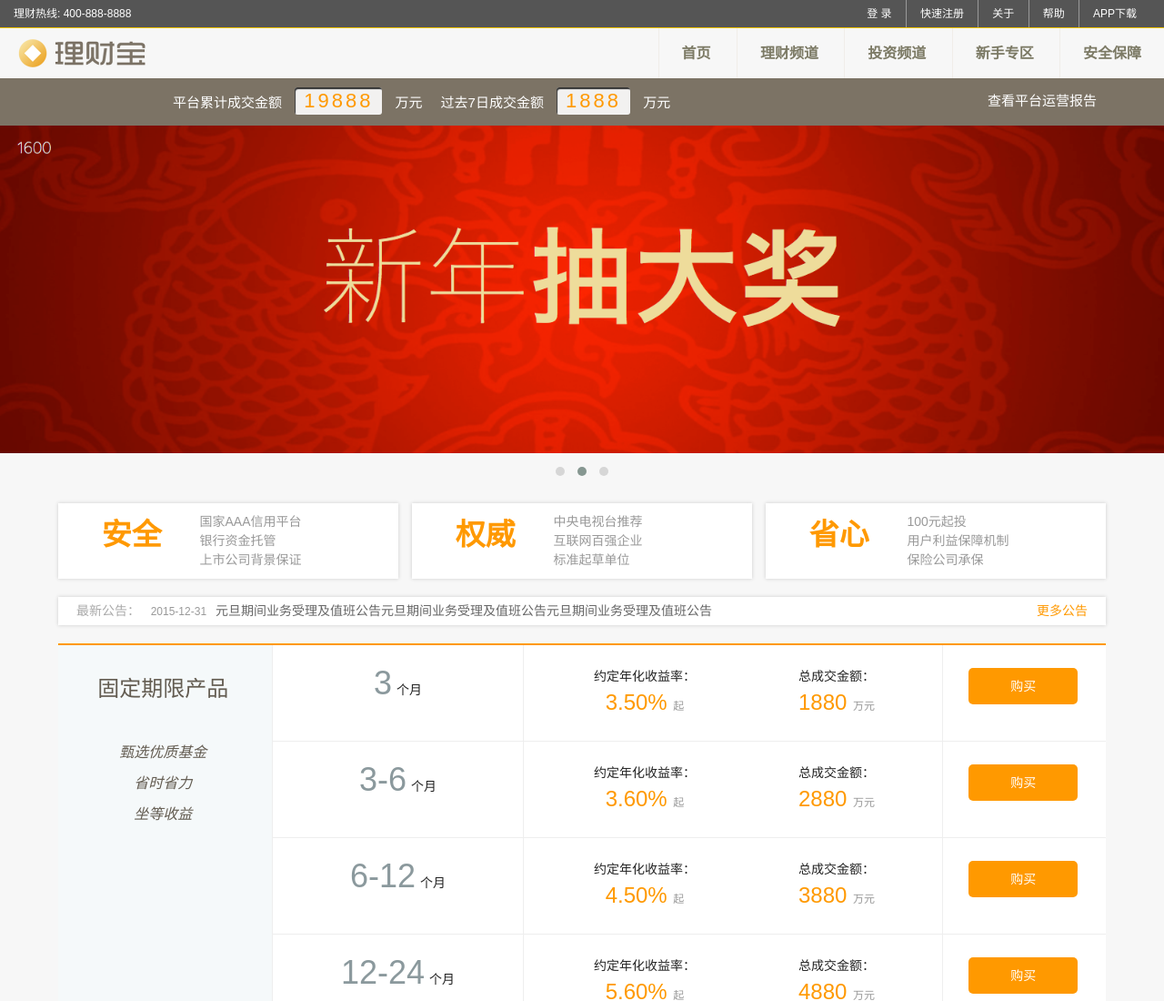
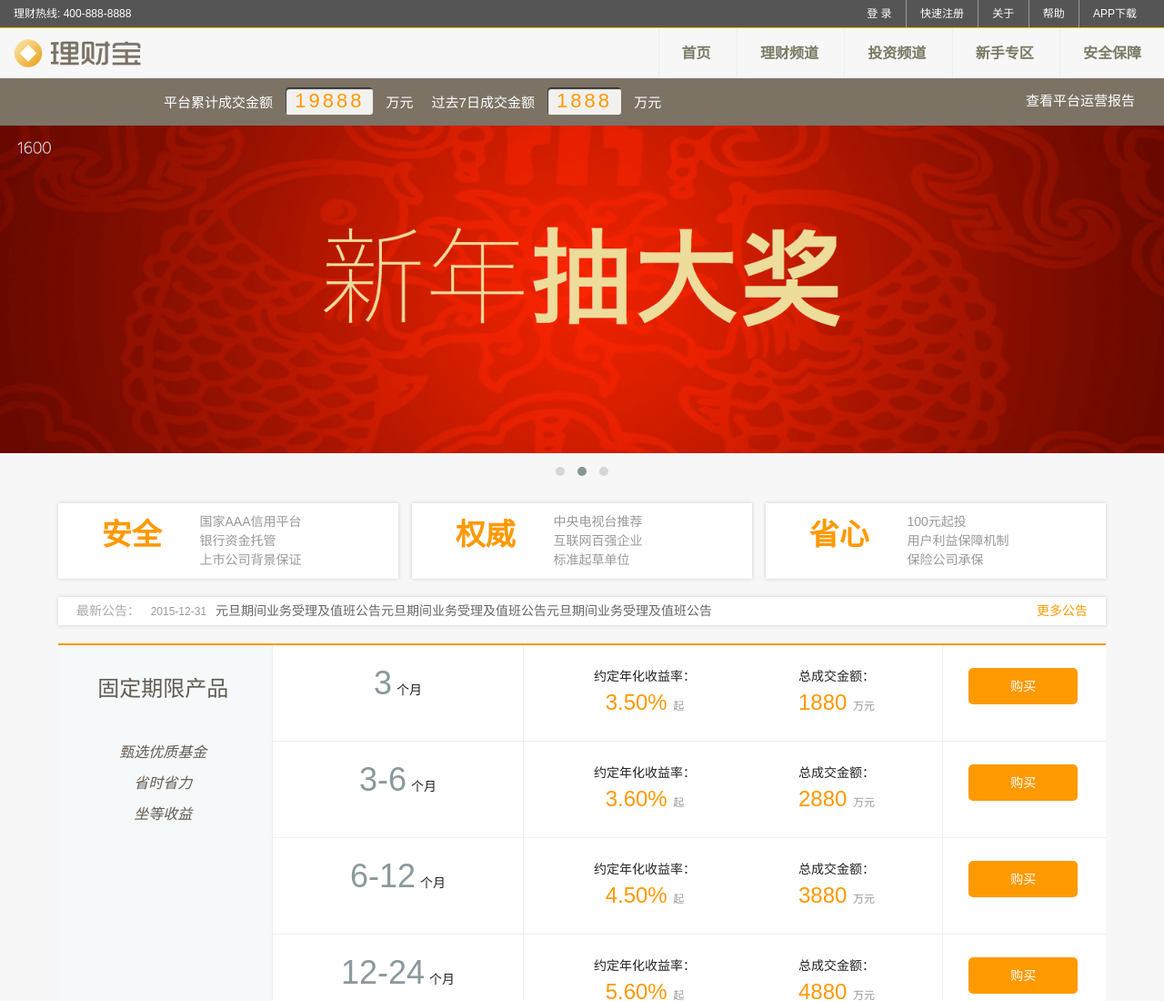
Before and after one commit to AlbertFeng550/ResponsiveWeb, a plain HTML site: page src/index.html in a window 1280 px wide. Shown: the top 1100 px of the page at 91% size. Drawn offline with Linux system fonts and the light colour scheme.

Commit message:
1234554321

```diff
--- a/src/css/main.css
+++ b/src/css/main.css
@@ -173,7 +173,7 @@ header .main{
 
 header .main .brand{
     float: left;
-    padding: 1rem 1.5rem;
+    padding: 1rem;
 }
 
 header .main ul{
@@ -220,7 +220,7 @@ header .main ul li a.active{
     }
 
     header .main ul li a {
-        padding: 0 1.5rem;
+        padding: 0 1rem;
     }
 }
 
@@ -254,7 +254,7 @@ header .main ul li a.active{
 }
 
 .trans-content{
-    max-width: 90%;
+    max-width: 95%;
     margin: 0 auto;
     font-size: 1.5rem;
 }
@@ -288,7 +288,7 @@ header .main ul li a.active{
 
 .trans-report a{
     display: inline-block;
-    padding: 1rem;
+    padding: 1rem 0;
     line-height: 3rem;
     color: #fff;
 }
```
